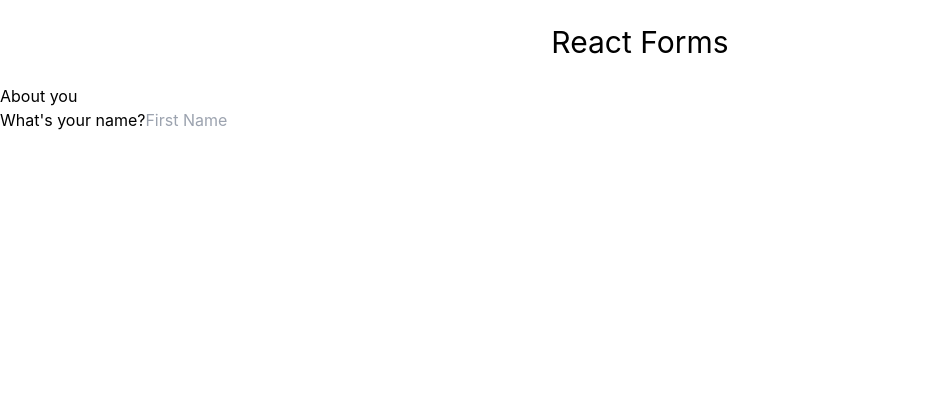
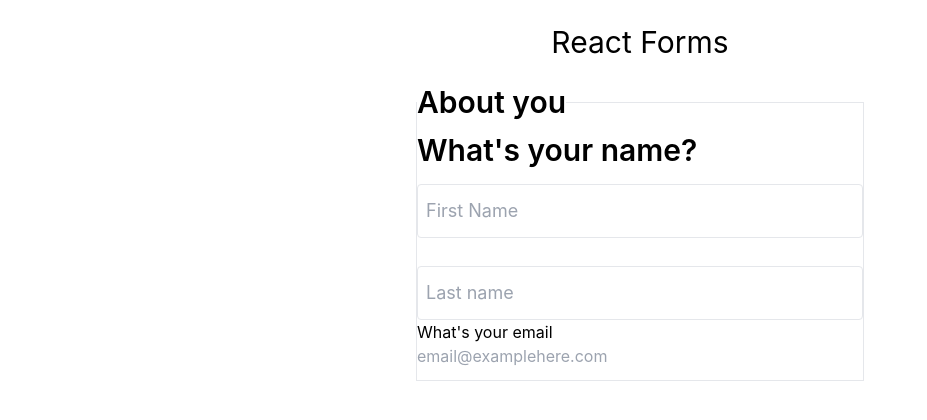
Before and after one commit to JW796/06-react-form, a React (Create React App) app: page / in a window 1280 px wide. Shown: the top 420 px of the page, without its empty margins (0-927 px from the left). Built offline with nearby package versions, Linux system fonts and the light colour scheme.

Commit message:
WIP form setup

```diff
--- a/src/App.js
+++ b/src/App.js
@@ -3,16 +3,35 @@ function App() {
   return (
     <>
       <h1 className="text-3xl text-center my-4 py-2">React Forms</h1>
-      <form action="">
-        <fieldset>
-          <legend>About you</legend>
-          <label htmlFor="">What's your name?</label>
+      <form className="w-5/6 max-w-md mx-auto">
+        <fieldset className="flex flex-col border py-1 py-3">
+          <legend className="text-3xl font-semibold">About you</legend>
+          <label className="text-3xl font-semibold" htmlFor="">
+            What's your name?
+          </label>
           <input
+            className="border rounded text-lg leading-light py-3 px-2 mt-4 mb-3 focus:outline-indigo-200"
             type="text"
             id="firstName"
             name="firstName"
             placeholder="First Name"
             onChange={handleInput}
+          />
+          <input
+            className="border rounded text-lg leading-light py-3 px-2 mt-4 focus:outline-indigo-200"
+            type="text"
+            id="lastName"
+            name="lastname"
+            placeholder="Last name"
+            onChange={handleInput}
+          />
+          <label>What's your email</label>
+          <input
+          id="email"
+          name="email"
+          type="email"
+          placeholder="email@examplehere.com"
+          onChange={handleInput}
           />
         </fieldset>
       </form>
```
